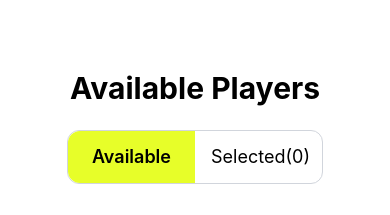
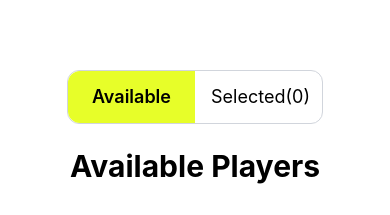
Before and after one commit to mdmohsin-dev/BPL-dream-11, a React (Vite) app: page / in a window 390 px wide. Shown: the part 502-717 px from the top of the page. Built offline with nearby package versions, Linux system fonts and the light colour scheme.

Commit message:
change layout

```diff
--- a/index.html
+++ b/index.html
@@ -5,6 +5,7 @@
     <link rel="icon" type="image/svg+xml" href="/vite.svg" />
     <meta name="viewport" content="width=device-width, initial-scale=1.0" />
     <title>bpl-dream-11</title>
+
   </head>
   <body>
     <div id="root"></div>
--- a/src/App.jsx
+++ b/src/App.jsx
@@ -51,7 +51,7 @@ function App() {
         <Navbar coin={coin}></Navbar>
         <Banner handleCoin={handleCoin}></Banner>
 
-        <div className='flex flex-col gap-6 md:gap-0 md:flex-row  justify-between items-center mt-20 text-black'>
+        <div className='flex flex-col-reverse gap-6 md:gap-0 md:flex-row  justify-between items-center mt-20 text-black'>
           <h3 className='text-3xl font-bold'>{activeSection === 'available' ? 'Available Players' : `Selected Players(${selectedPlayers.length})`}</h3>
 
           <div className='w-64 border border-gray-300 rounded-xl flex text-lg cursor-pointer'>
```
